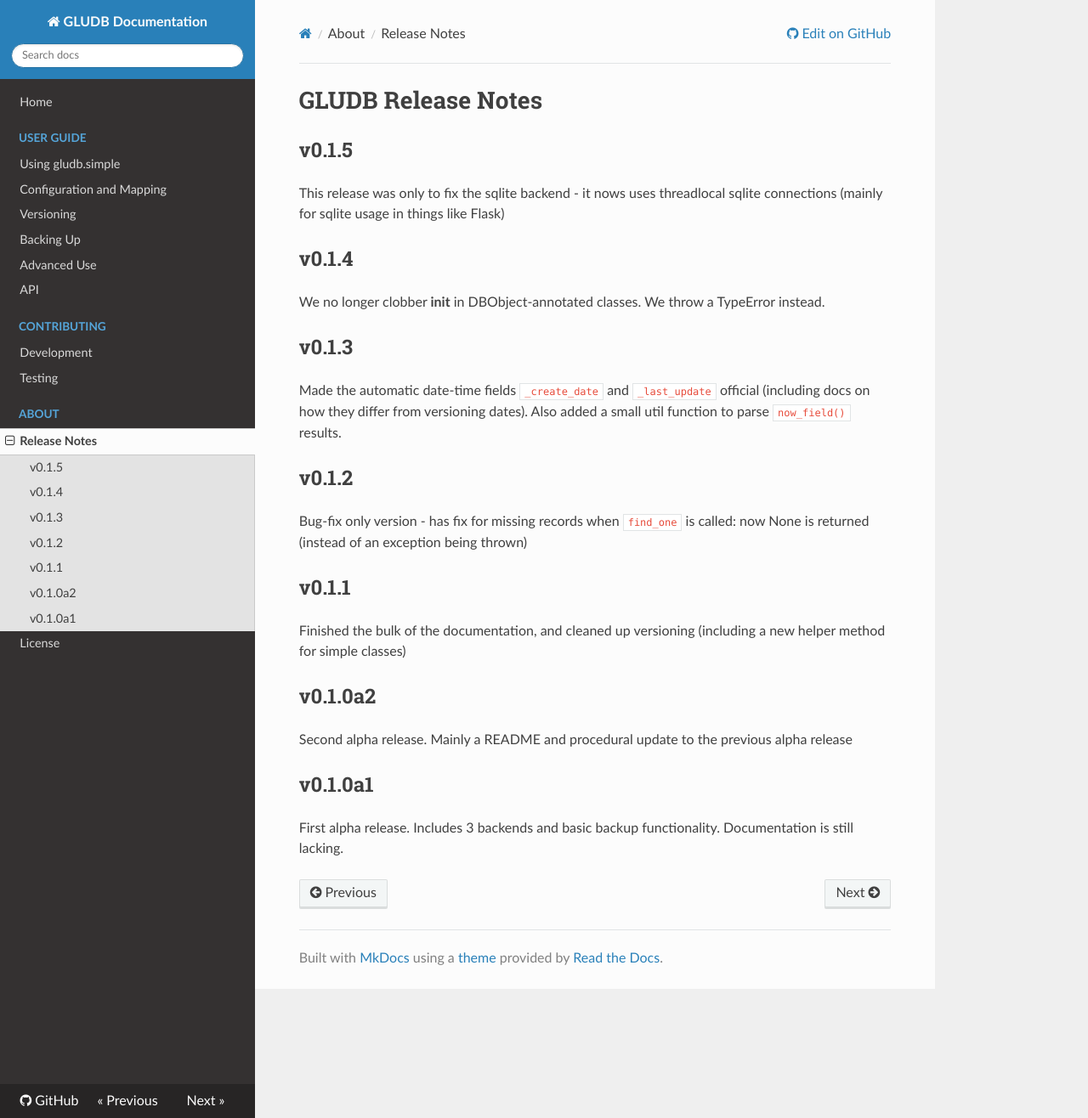
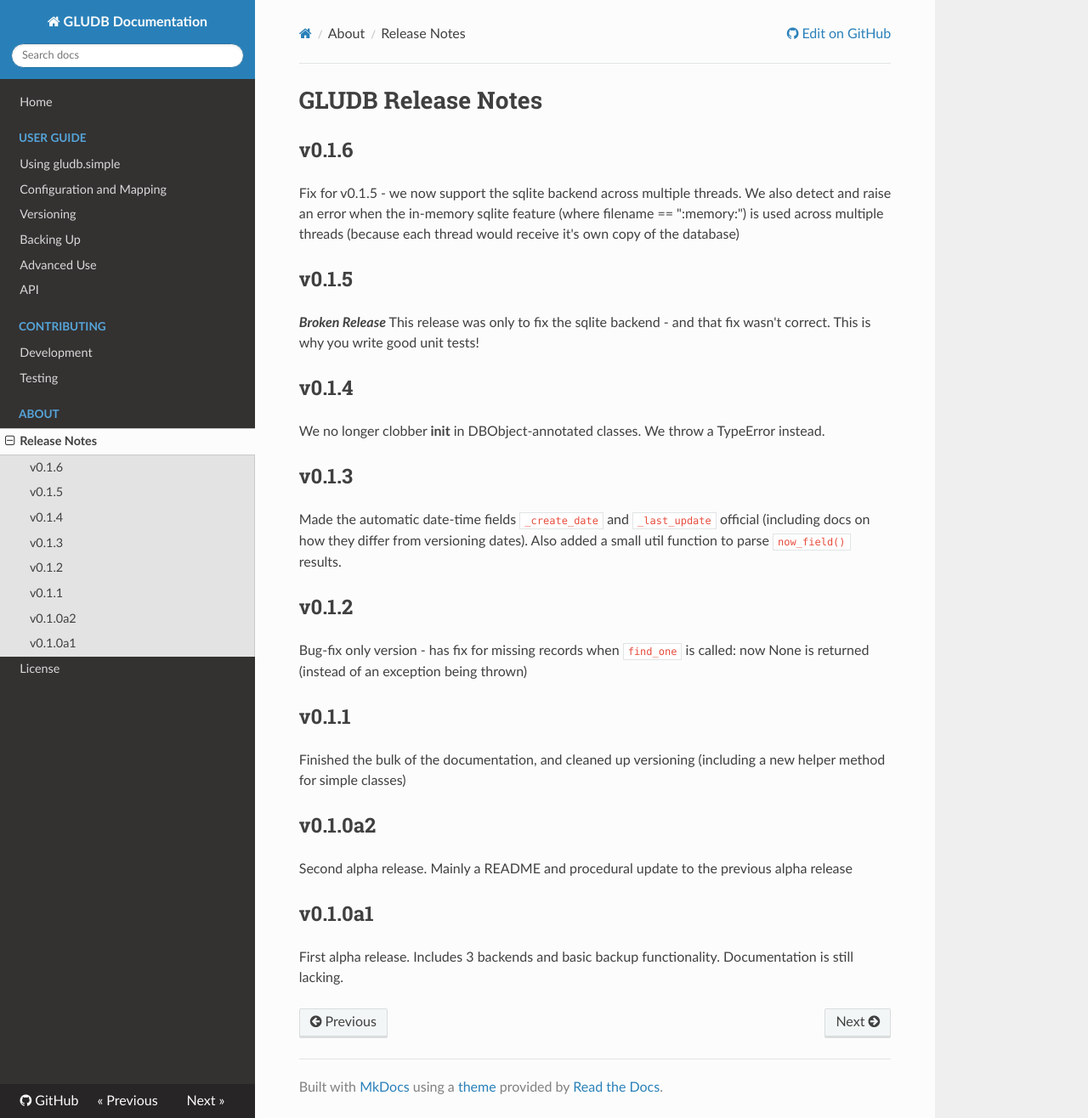
Before and after one commit to memphis-iis/GLUDB, an MkDocs documentation site: the page built from docs/relnotes.md, in a window 1280 px wide and 1316 px high. Shown: the whole window at 85% size. Built offline with MkDocs 1.6.1, drawn with Linux system fonts in a browser that asks for light colours; nearby versions of some CDN libraries; old or Windows-style settings are respelled for this version of MkDocs.

```diff
--- a/docs/relnotes.md
+++ b/docs/relnotes.md
@@ -1,9 +1,16 @@
 # GLUDB Release Notes
+
+## v0.1.6
+
+Fix for v0.1.5 - we now support the sqlite backend across multiple threads. We
+also detect and raise an error when the in-memory sqlite feature (where
+filename == ":memory:") is used across multiple threads (because each thread
+would receive it's own copy of the database)
 
 ## v0.1.5
 
-This release was only to fix the sqlite backend - it nows uses threadlocal
-sqlite connections (mainly for sqlite usage in things like Flask)
+***Broken Release*** This release was only to fix the sqlite backend - and that
+fix wasn't correct. This is why you write good unit tests!
 
 ## v0.1.4
 
--- a/setup.py
+++ b/setup.py
@@ -15,7 +15,7 @@ with open(path.join(here, 'README.rst'), encoding='utf-8') as f:
 
 setup(
     name='gludb',
-    version='0.1.5',
+    version='0.1.6',
     description='A simple database wrapper',
     long_description=long_description,
     url='https://github.com/memphis-iis/GLUDB',
```
Also changed, not shown: docs/gludb/backends/sqlite.m.html (+60 -20 lines).
